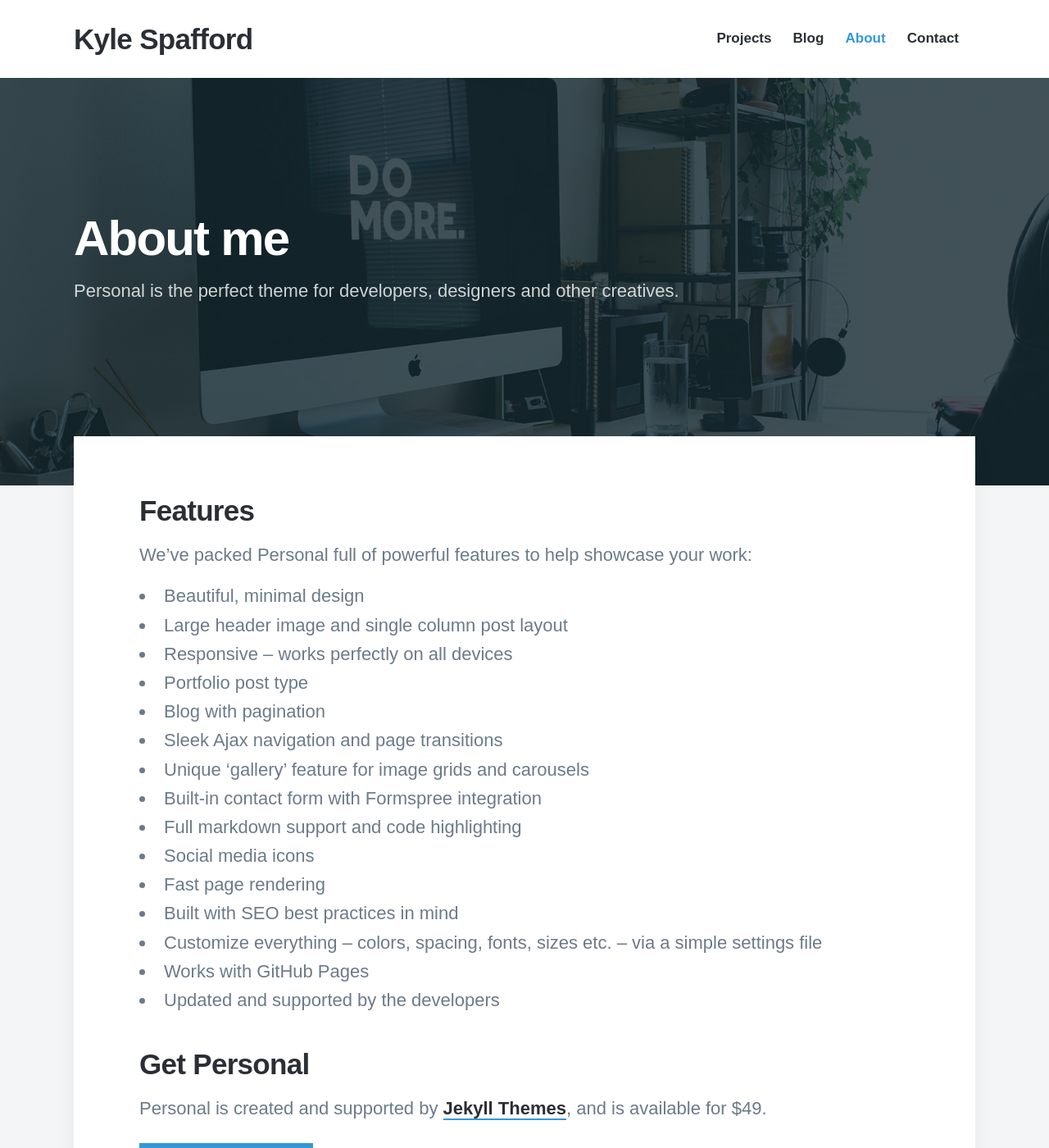
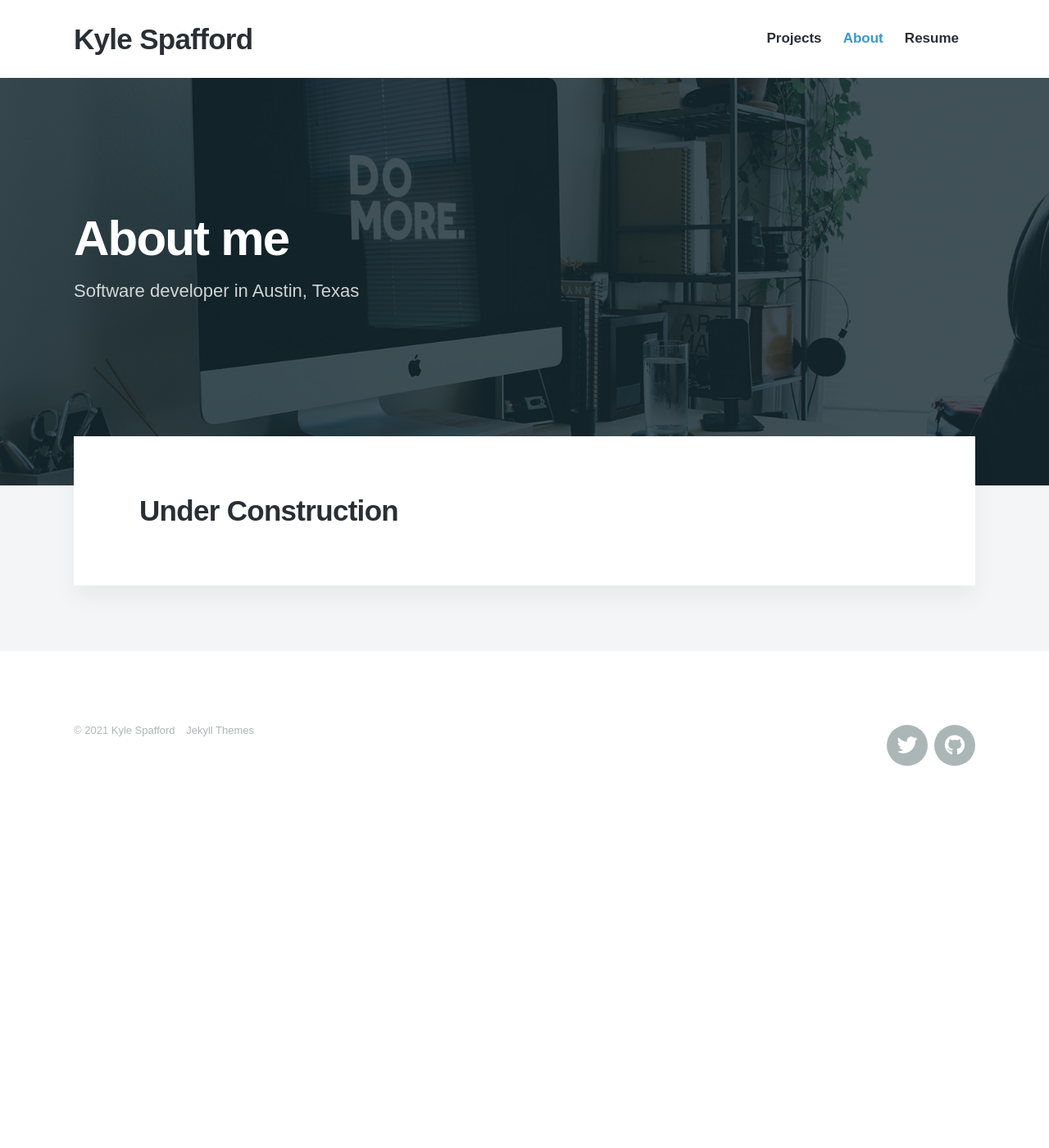
Before and after one commit to kspaff/kspaff.github.io, a Jekyll site: the page built from _pages/about.md, in a window 1280 px wide and 1400 px high. Shown: the whole window at 82% size. Built offline with Jekyll 4.4.1, drawn with Linux system fonts in a browser that asks for light colours; nearby versions of some CDN libraries; some web fonts are replaced; some of the changed text lies outside the part shown.

Commit message:
update resume with links, change most pages to under construction

```diff
--- a/_pages/about.md
+++ b/_pages/about.md
@@ -1,32 +1,8 @@
 ---
 title: About me
-subtitle: Personal is the perfect theme for developers, designers and other creatives.
-description: Personal is the perfect theme for developers, designers and other creatives.
+subtitle: Software developer in Austin, Texas
+description:
 featured_image: /images/demo/about.jpg
 ---
 
-## Features
-
-We've packed Personal full of powerful features to help showcase your work:
-
-* Beautiful, minimal design
-* Large header image and single column post layout
-* Responsive – works perfectly on all devices
-* Portfolio post type
-* Blog with pagination
-* Sleek Ajax navigation and page transitions
-* Unique 'gallery' feature for image grids and carousels
-* Built-in contact form with Formspree integration
-* Full markdown support and code highlighting
-* Social media icons
-* Fast page rendering
-* Built with SEO best practices in mind
-* Customize everything – colors, spacing, fonts, sizes etc. – via a simple settings file
-* Works with GitHub Pages
-* Updated and supported by the developers
-
-## Get Personal
-
-Personal is created and supported by [Jekyll Themes](https://jekyllthemes.io), and is available for $49.
-
-<a href="https://jekyllthemes.io/theme/personal-website-jekyll-theme" class="button button--large">Get This Theme</a>
+## Under Construction
```
Also changed, not shown: _data/settings.yml (+7 -5 lines), _pages/resume.md (added, +104 -0 lines), index.html (+4 -5 lines).
